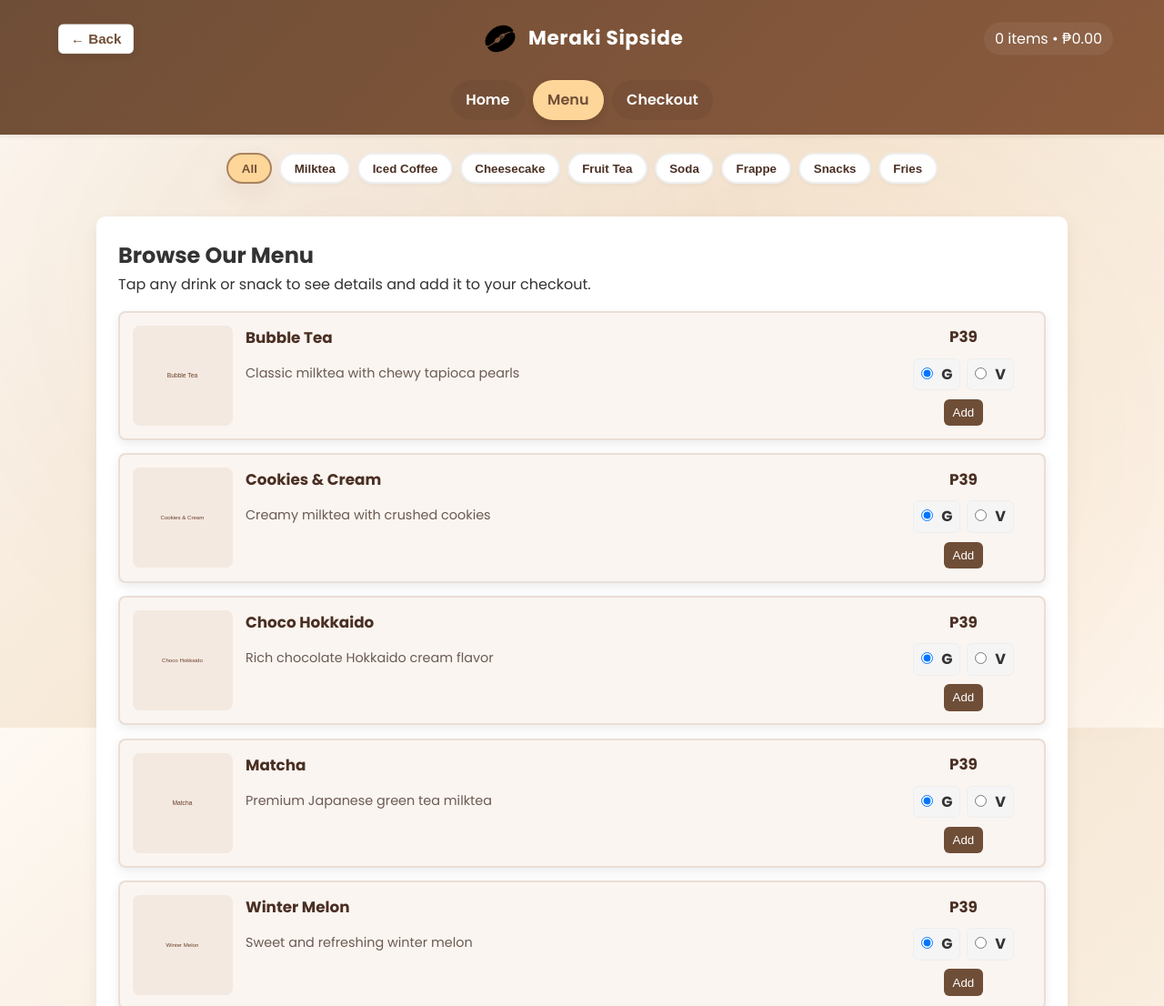
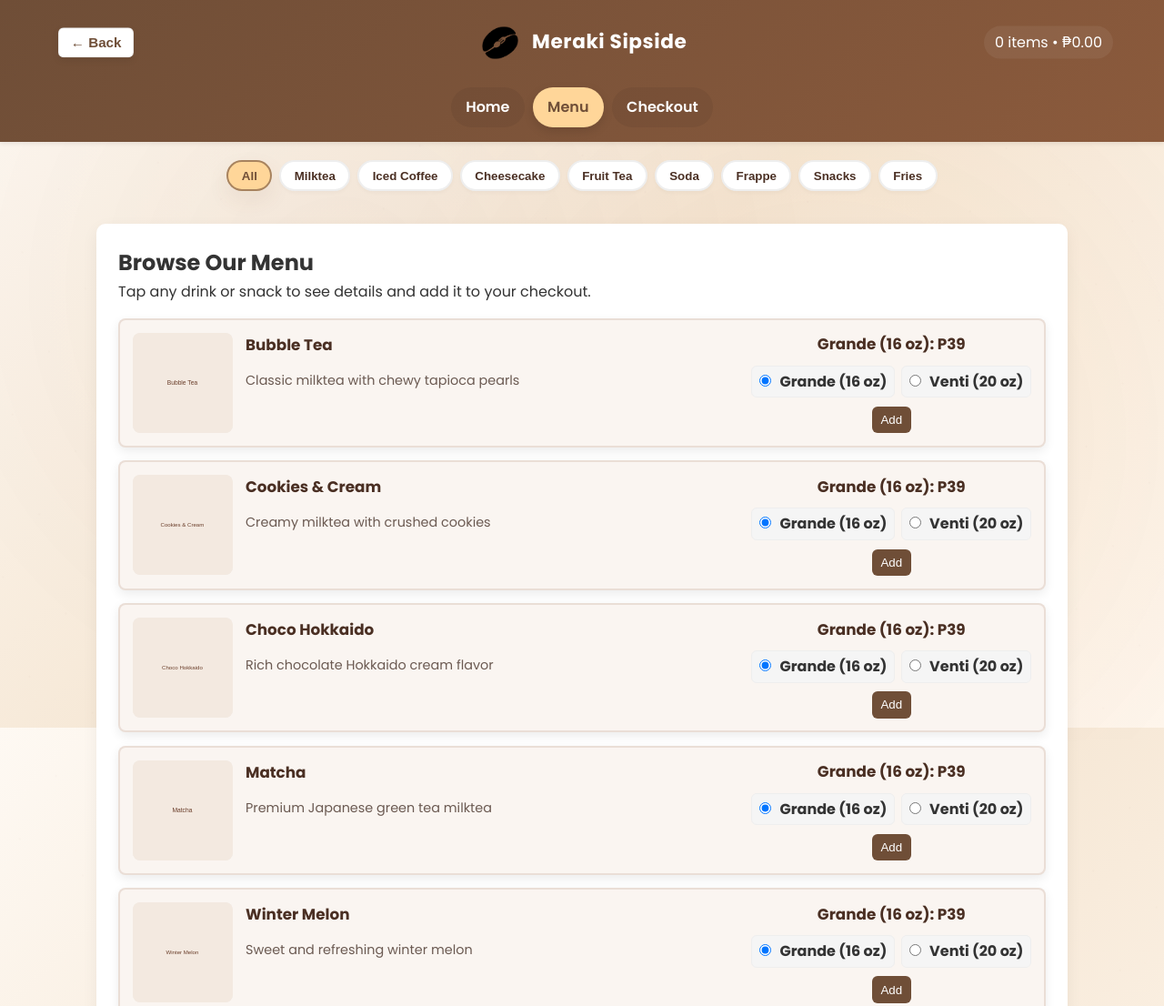
Before and after one commit to Serj-29-05/WebDevProject, a website: page src/pages/browse.html in a window 1280 px wide. Shown: the top 1106 px of the page at 91% size. Drawn offline with Linux system fonts and the light colour scheme.

Commit message:
Update menu sizing labels and enlarge header logo

```diff
--- a/src/pages/browse.html
+++ b/src/pages/browse.html
@@ -14,14 +14,14 @@
         // render items and wire add-to-checkout + category filtering + size handling
         document.addEventListener('DOMContentLoaded', () => {
             const items = [
-                { id: 'm1', name: 'Bubble Tea', prices: { G: 39, V: 49 }, description: 'Classic milktea with chewy tapioca pearls', category: 'Milktea' },
-                { id: 'm2', name: 'Cookies & Cream', prices: { G: 39, V: 49 }, description: 'Creamy milktea with crushed cookies', category: 'Milktea' },
-                { id: 'm3', name: 'Choco Hokkaido', prices: { G: 39, V: 49 }, description: 'Rich chocolate Hokkaido cream flavor', category: 'Milktea' },
-                { id: 'm4', name: 'Matcha', prices: { G: 39, V: 49 }, description: 'Premium Japanese green tea milktea', category: 'Milktea' },
-                { id: 'm5', name: 'Winter Melon', prices: { G: 39, V: 49 }, description: 'Sweet and refreshing winter melon', category: 'Milktea' },
-                { id: 'm6', name: 'Okinawa', prices: { G: 39, V: 49 }, description: 'Brown sugar specialty from Okinawa', category: 'Milktea' },
-                { id: 'm7', name: 'Red Velvet', prices: { G: 39, V: 49 }, description: 'Velvety smooth red velvet flavor', category: 'Milktea' },
-                { id: 'm8', name: 'Chocolate', prices: { G: 39, V: 49 }, description: 'Classic rich chocolate milktea', category: 'Milktea' },
+                { id: 'm1', name: 'Bubble Tea', prices: { Grande: 39, Venti: 49 }, description: 'Classic milktea with chewy tapioca pearls', category: 'Milktea' },
+                { id: 'm2', name: 'Cookies & Cream', prices: { Grande: 39, Venti: 49 }, description: 'Creamy milktea with crushed cookies', category: 'Milktea' },
+                { id: 'm3', name: 'Choco Hokkaido', prices: { Grande: 39, Venti: 49 }, description: 'Rich chocolate Hokkaido cream flavor', category: 'Milktea' },
+                { id: 'm4', name: 'Matcha', prices: { Grande: 39, Venti: 49 }, description: 'Premium Japanese green tea milktea', category: 'Milktea' },
+                { id: 'm5', name: 'Winter Melon', prices: { Grande: 39, Venti: 49 }, description: 'Sweet and refreshing winter melon', category: 'Milktea' },
+                { id: 'm6', name: 'Okinawa', prices: { Grande: 39, Venti: 49 }, description: 'Brown sugar specialty from Okinawa', category: 'Milktea' },
+                { id: 'm7', name: 'Red Velvet', prices: { Grande: 39, Venti: 49 }, description: 'Velvety smooth red velvet flavor', category: 'Milktea' },
+                { id: 'm8', name: 'Chocolate', prices: { Grande: 39, Venti: 49 }, description: 'Classic rich chocolate milktea', category: 'Milktea' },
 
                 { id: 'ic1', name: 'Spanish Latte', price: 49, description: 'Creamy and sweet coffee with condensed milk', category: 'Iced Coffee' },
                 { id: 'ic2', name: 'French Vanilla', price: 49, description: 'Smooth vanilla-infused coffee', category: 'Iced Coffee' },
@@ -30,11 +30,11 @@
                 { id: 'ic5', name: 'Matcha', price: 49, description: 'Green tea latte with a coffee twist', category: 'Iced Coffee' },
                 { id: 'ic6', name: 'Hazelnut', price: 49, description: 'Nutty hazelnut coffee delight', category: 'Iced Coffee' },
 
-                { id: 'ch1', name: 'Oreo Matcha', prices: { G: 59, V: 69 }, description: 'Matcha cheesecake with oreo crumbles', category: 'Cheesecake' },
-                { id: 'ch2', name: 'Red Velvet', prices: { G: 59, V: 69 }, description: 'Smooth red velvet cheesecake', category: 'Cheesecake' },
-                { id: 'ch3', name: 'Oreolicious', prices: { G: 59, V: 69 }, description: 'Loaded with crushed oreo cookies', category: 'Cheesecake' },
-                { id: 'ch4', name: 'Creamy Cheesecake', prices: { G: 59, V: 69 }, description: 'Classic New York style cheesecake', category: 'Cheesecake' },
-                { id: 'ch5', name: 'Choco Delight', prices: { G: 59, V: 69 }, description: 'Decadent chocolate cheesecake', category: 'Cheesecake' },
+                { id: 'ch1', name: 'Oreo Matcha', prices: { Grande: 59, Venti: 69 }, description: 'Matcha cheesecake with oreo crumbles', category: 'Cheesecake' },
+                { id: 'ch2', name: 'Red Velvet', prices: { Grande: 59, Venti: 69 }, description: 'Smooth red velvet cheesecake', category: 'Cheesecake' },
+                { id: 'ch3', name: 'Oreolicious', prices: { Grande: 59, Venti: 69 }, description: 'Loaded with crushed oreo cookies', category: 'Cheesecake' },
+                { id: 'ch4', name: 'Creamy Cheesecake', prices: { Grande: 59, Venti: 69 }, description: 'Classic New York style cheesecake', category: 'Cheesecake' },
+                { id: 'ch5', name: 'Choco Delight', prices: { Grande: 59, Venti: 69 }, description: 'Decadent chocolate cheesecake', category: 'Cheesecake' },
 
                 { id: 'ft1', name: 'Lychee', price: 49, description: 'Sweet and fragrant lychee tea', category: 'Fruit Tea' },
                 { id: 'ft2', name: 'Orange', price: 49, description: 'Refreshing citrus orange tea', category: 'Fruit Tea' },
@@ -44,12 +44,12 @@
                 { id: 'ft6', name: 'Strawberry', price: 49, description: 'Sweet strawberry fruit tea', category: 'Fruit Tea' },
                 { id: 'ft7', name: 'Passion Fruit', price: 49, description: 'Tropical passion fruit tea', category: 'Fruit Tea' },
 
-                { id: 's1', name: 'Green Sparkle', prices: { G: 49, V: 59 }, description: 'Refreshing lime soda sparkler', category: 'Soda' },
-                { id: 's2', name: 'Blueberry Cloud', prices: { G: 49, V: 59 }, description: 'Blueberry soda with creamy clouds', category: 'Soda' },
-                { id: 's3', name: 'Lychee Soda', prices: { G: 49, V: 59 }, description: 'Sweet lychee sparkling soda', category: 'Soda' },
-                { id: 's4', name: 'Strawberry Burst', prices: { G: 49, V: 59 }, description: 'Berry explosion in every sip', category: 'Soda' },
-                { id: 's5', name: 'Blue Lagoon', prices: { G: 49, V: 59 }, description: 'Tropical blue curacao soda', category: 'Soda' },
-                { id: 's6', name: 'Sparkling Apple', prices: { G: 49, V: 59 }, description: 'Crisp sparkling apple soda', category: 'Soda' },
+                { id: 's1', name: 'Green Sparkle', prices: { Grande: 49, Venti: 59 }, description: 'Refreshing lime soda sparkler', category: 'Soda' },
+                { id: 's2', name: 'Blueberry Cloud', prices: { Grande: 49, Venti: 59 }, description: 'Blueberry soda with creamy clouds', category: 'Soda' },
+                { id: 's3', name: 'Lychee Soda', prices: { Grande: 49, Venti: 59 }, description: 'Sweet lychee sparkling soda', category: 'Soda' },
+                { id: 's4', name: 'Strawberry Burst', prices: { Grande: 49, Venti: 59 }, description: 'Berry explosion in every sip', category: 'Soda' },
+                { id: 's5', name: 'Blue Lagoon', prices: { Grande: 49, Venti: 59 }, description: 'Tropical blue curacao soda', category: 'Soda' },
+                { id: 's6', name: 'Sparkling Apple', prices: { Grande: 49, Venti: 59 }, description: 'Crisp sparkling apple soda', category: 'Soda' },
 
                 { id: 'frp1', name: 'Oreo Java Chip', price: 79, description: 'Coffee frappe with oreo and chocolate chips', category: 'Frappe' },
                 { id: 'frp2', name: 'Mango', price: 79, description: 'Tropical mango blended frappe', category: 'Frappe' },
@@ -75,6 +75,11 @@
                 { id: 'fries3', name: 'BBQ Fries', prices: { R: 45, M: 65, L: 95 }, description: 'BBQ seasoned crispy fries', category: 'Fries' },
                 { id: 'fries4', name: 'Overload Cheezy', price: 75, description: 'Extra cheesy fully loaded fries', category: 'Fries' }
             ];
+
+            const sizeDisplayMap = {
+                Grande: 'Grande (16 oz)',
+                Venti: 'Venti (20 oz)'
+            };
 
             const placeholderImg = '../assets/menu/placeholder.svg';
             const itemModal = document.getElementById('item-modal');
@@ -109,18 +114,20 @@
                 const image = `../assets/menu/${item.id}.svg`;
                 const actualSize = item.prices ? (size || Object.keys(item.prices)[0]) : null;
                 const price = item.prices ? item.prices[actualSize] : item.price;
+                const displaySize = actualSize ? (sizeDisplayMap[actualSize] || actualSize) : null;
                 const cartItem = {
                     id: item.prices ? `${item.id}_${actualSize}` : item.id,
                     baseId: item.id,
                     name: item.name,
                     description: item.description,
-                    size: actualSize,
+                    size: displaySize,
                     price,
                     image
                 };
                 MerakiCart.addToCart(cartItem);
                 MerakiCart.updateCartDisplay();
-                showToast(`${item.name}${actualSize ? ` (${actualSize})` : ''} added to checkout.`);
+                const sizeSuffix = displaySize ? ` (${displaySize})` : '';
+                showToast(`${item.name}${sizeSuffix} added to checkout.`);
             }
 
             function getModalSelectedSize() {
@@ -133,7 +140,8 @@
                 if (modalItem.prices) {
                     const size = getModalSelectedSize() || Object.keys(modalItem.prices)[0];
                     const price = modalItem.prices[size];
-                    modalPrice.textContent = `Price: ₱${Number(price).toFixed(0)}`;
+                    const label = sizeDisplayMap[size] || size;
+                    modalPrice.textContent = `Price (${label}): ₱${Number(price).toFixed(0)}`;
                 } else {
                     modalPrice.textContent = `Price: ₱${Number(modalItem.price || 0).toFixed(0)}`;
                 }
@@ -156,12 +164,14 @@
                 if (item.prices) {
                     const sizes = Object.keys(item.prices);
                     const initialSize = presetSize && sizes.includes(presetSize) ? presetSize : sizes[0];
-                    modalSize.innerHTML = sizes.map(size => `
+                    modalSize.innerHTML = sizes.map(size => {
+                        const label = sizeDisplayMap[size] || size;
+                        return `
                         <label class="size-label modal-size-label">
                             <input type="radio" name="modal-size" value="${size}" ${size === initialSize ? 'checked' : ''}>
-                            ${size}
+                            ${label}
                         </label>
-                    `).join('');
+                    `;}).join('');
                     modalSize.dataset.hasSizes = 'true';
                     modalSize.querySelectorAll('input[name="modal-size"]').forEach(input => {
                         input.addEventListener('change', updateModalPrice);
@@ -249,7 +259,8 @@
                     if (it.prices) {
                         const sizeInputs = Object.keys(it.prices).map((s, i) => {
                             const checked = i === 0 ? 'checked' : '';
-                            return `<label class="size-label"><input type="radio" name="size-${it.id}" value="${s}" ${checked}> ${s}</label>`;
+                            const label = sizeDisplayMap[s] || s;
+                            return `<label class="size-label"><input type="radio" name="size-${it.id}" value="${s}" ${checked}> ${label}</label>`;
                         }).join('');
 
                         el.innerHTML = `
@@ -299,7 +310,8 @@
 
                         function updateDisplayedPrice() {
                             const size = getCardSize();
-                            priceEl.textContent = `P${Number(it.prices[size]).toFixed(0)}`;
+                            const label = sizeDisplayMap[size] || size;
+                            priceEl.textContent = `${label}: P${Number(it.prices[size]).toFixed(0)}`;
                         }
 
                         radios.forEach(r => r.addEventListener('change', updateDisplayedPrice));
--- a/src/styles/style.css
+++ b/src/styles/style.css
@@ -162,8 +162,8 @@ header .header-container #app-back.back-btn:hover {
 }
 
 .logo-mark {
-    width: 42px;
-    height: 42px;
+    width: 50px;
+    height: 50px;
     display: block;
     object-fit: contain;
 }
```
